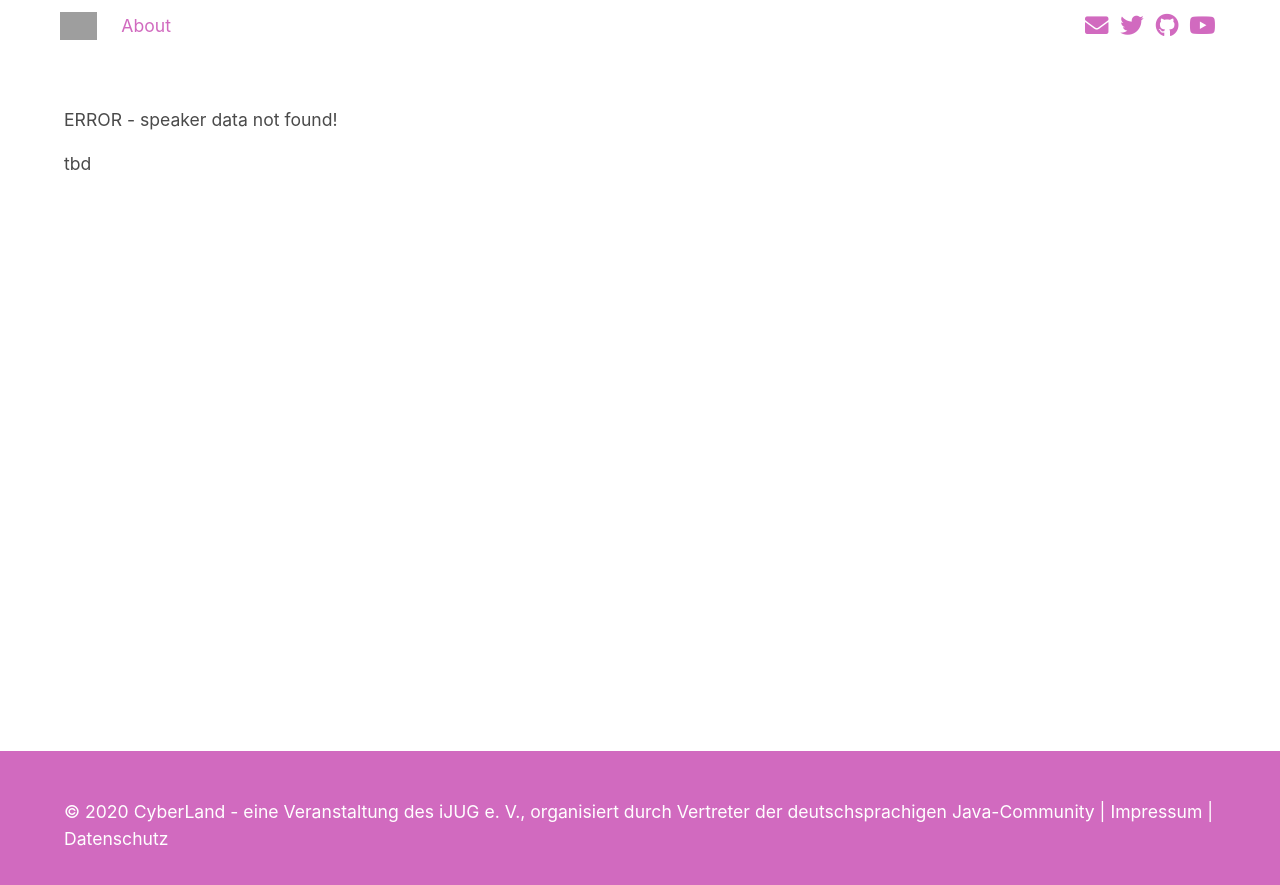
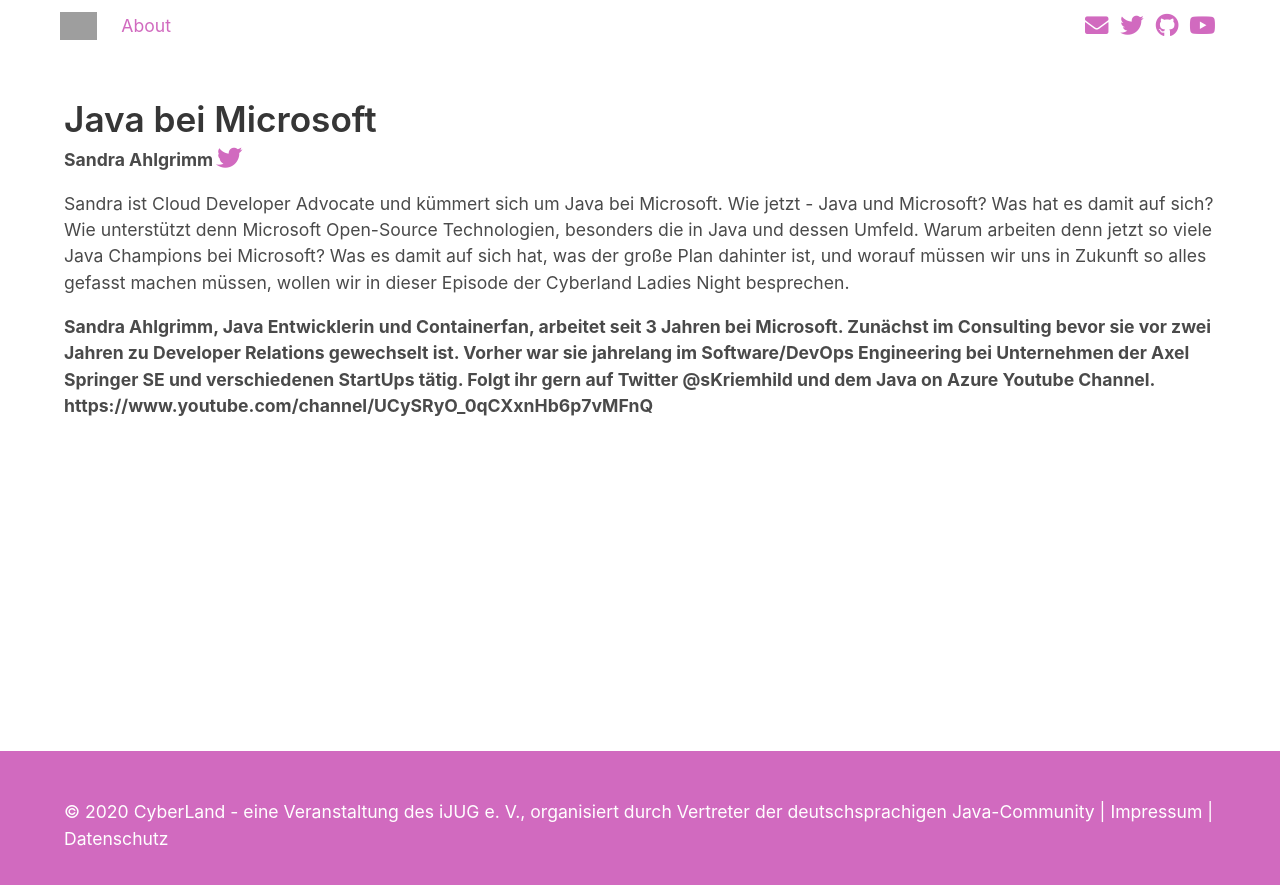
Before and after one commit to CyberLandConf/CyberLandConf.github.io, a Jekyll site: the page built from _sessions/session-27.md, in a window 1280 px wide. Shown: the top 885 px of the page. Built offline with Jekyll 4.4.1, drawn with Linux system fonts in a browser that asks for light colours; grey boxes are pictures that could not be loaded.

Commit message:
add Sandra Ahlgrimm

```diff
--- a/_data/speakers.yml
+++ b/_data/speakers.yml
@@ -94,3 +94,8 @@
   firstName: 'Melanie'
   lastName: 'Andrisek'
   twitter: 'aelindara'
+- id: 'sandra-ahlgrimm'
+  firstName: 'Sandra'
+  lastName: 'Ahlgrimm'
+  twitter: 'sKriemhild'
+  bio: 'Sandra Ahlgrimm, Java Entwicklerin und Containerfan, arbeitet seit 3 Jahren bei Microsoft. Zunächst im Consulting bevor sie vor zwei Jahren zu Developer Relations gewechselt ist. Vorher war sie jahrelang im Software/DevOps Engineering bei Unternehmen der Axel Springer SE und verschiedenen StartUps tätig. Folgt ihr gern auf Twitter @sKriemhild und dem Java on Azure Youtube Channel. https://www.youtube.com/channel/UCySRyO_0qCXxnHb6p7vMFnQ'
--- a/_sessions/session-27.md
+++ b/_sessions/session-27.md
@@ -1,9 +1,9 @@
 ---
   session-id: 'session-27'
-  title: ''
+  title: 'Java bei Microsoft'
   shortTitle: ''
   abstract: >
-    tbd
-  speaker-id: ''
+    Sandra ist Cloud Developer Advocate und kümmert sich um Java bei Microsoft. Wie jetzt - Java und Microsoft? Was hat es damit auf sich? Wie unterstützt denn Microsoft Open-Source Technologien, besonders die in Java und dessen Umfeld. Warum arbeiten denn jetzt so viele Java Champions bei Microsoft? Was es damit auf sich hat, was der große Plan dahinter ist, und worauf müssen wir uns in Zukunft so alles gefasst machen müssen, wollen wir in dieser Episode der Cyberland Ladies Night besprechen.
+  speaker-id: 'sandra-ahlgrimm'
   layout: session
 ---
```
Also changed, not shown: assets/speaker/sandra-ahlgrimm.png (added).
